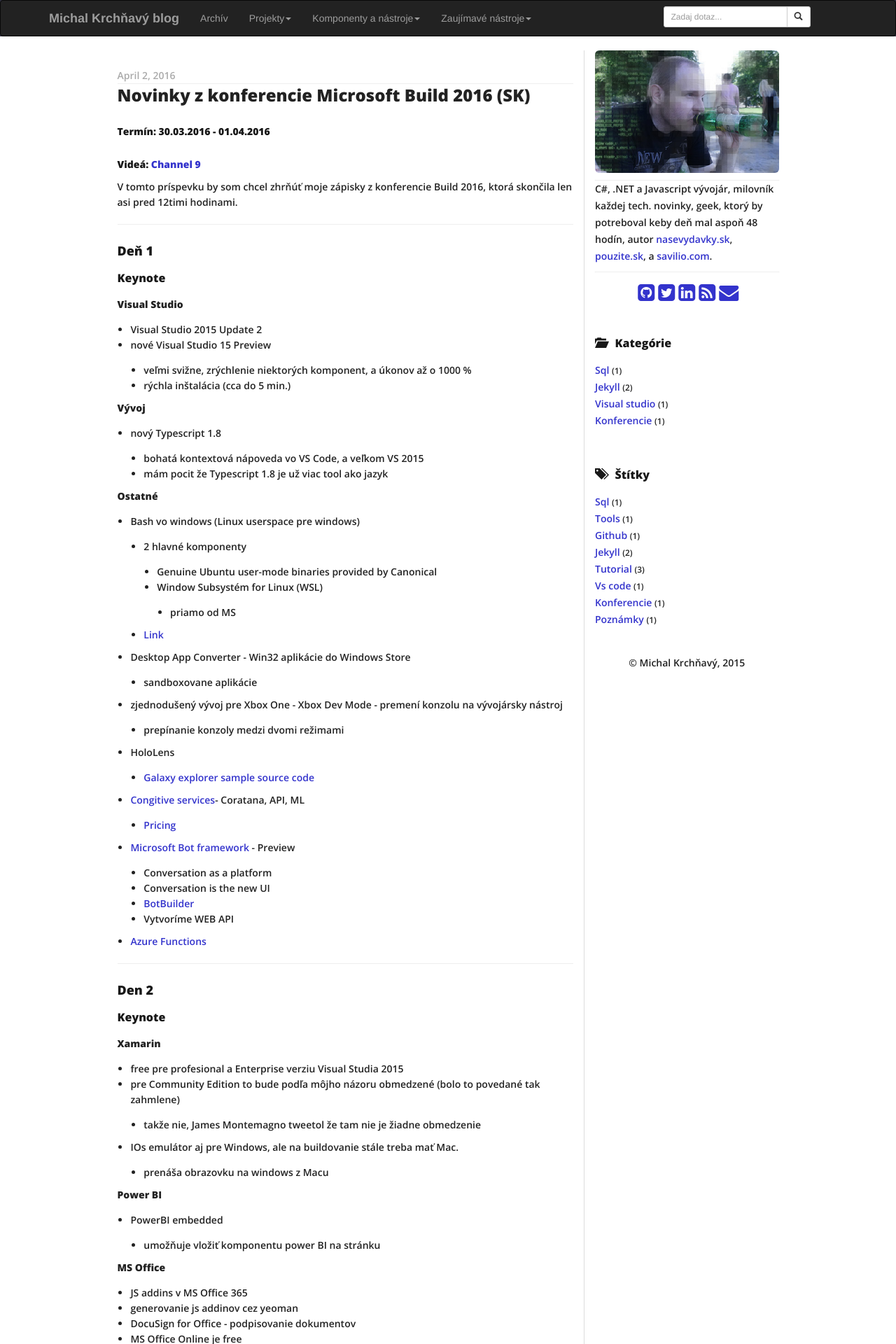
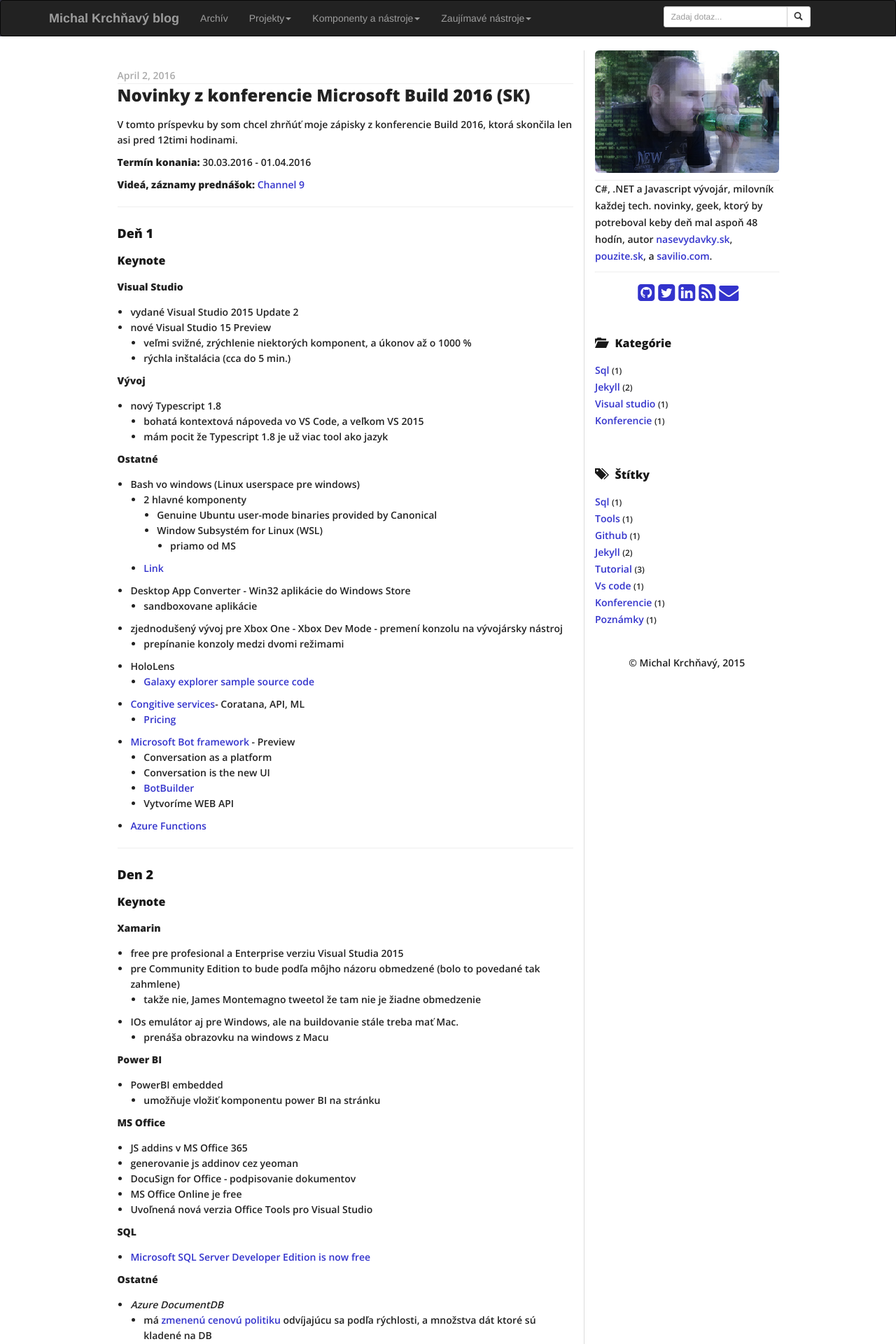
Before and after one commit to zemacik/zemacik.github.io, a Jekyll site: the page built from _posts/2016-04-02-poznamky_z_konferencie_build2016.md, in a window 1280 px wide. Shown: the top 1920 px of the page at 70% size. Built offline with Jekyll 4.4.1, drawn with Linux system fonts in a browser that asks for light colours; nearby versions of some CDN libraries; comment, search, counter and statistics services are not loaded; some of the changed text lies outside the part shown.

Commit message:
Fix clanku

```diff
--- a/_posts/2016-04-02-poznamky_z_konferencie_build2016.md
+++ b/_posts/2016-04-02-poznamky_z_konferencie_build2016.md
@@ -12,11 +12,11 @@
 comments: true
 ---
 
-#### Termín: 30.03.2016 - 01.04.2016
+V tomto príspevku by som chcel zhrňúť moje zápisky z konferencie Build 2016, ktorá skončila len asi pred 12timi hodinami.
 
-#### Videá: [Channel 9](https://channel9.msdn.com/Events/Build/2016)
+**Termín konania:** 30.03.2016 - 01.04.2016
 
-V tomto príspevku by som chcel zhrňúť moje zápisky z konferencie Build 2016, ktorá skončila len asi pred 12timi hodinami.
+**Videá, záznamy prednášok:** [Channel 9](https://channel9.msdn.com/Events/Build/2016)
 
 ---
 
@@ -26,9 +26,9 @@
 
 **Visual Studio**
 
-- Visual Studio 2015 Update 2
+- vydané Visual Studio 2015 Update 2
 - nové Visual Studio 15 Preview
-    - veľmi svižne, zrýchlenie niektorých komponent, a úkonov až o 1000 %
+    - veľmi svižné, zrýchlenie niektorých komponent, a úkonov až o 1000 %
     - rýchla inštalácia (cca do 5 min.)
 
 **Vývoj**
@@ -93,12 +93,13 @@
 
 - [Microsoft SQL Server Developer Edition is now free](https://blogs.technet.microsoft.com/dataplatforminsider/2016/03/31/microsoft-sql-server-developer-edition-is-now-free/?wt.mc_id=WW_CE_DM_OO_SCL_TW&Ocid=C+E%20Social%20FY16_Social_TW_SQLServer_20160331_414281610)
 
-**Ostatne**
+**Ostatné**
 
-- *Azure DocumentDB* má [zmenenú cenovú politiku ](https://azure.microsoft.com/en-us/pricing/details/documentdb/) odvíjajúcu sa podľa rýchlosti, a množstva dát ktoré sú kladené na DB
-- Azure DocumentDB podporuje klientov MongoDB (čiže MongoDB protokol). Wow !
-- Azure DocumentDB už podporuje geo replikáciu
-- Azure Service Fabric je v produkcii
+- *Azure DocumentDB*
+    - má [zmenenú cenovú politiku ](https://azure.microsoft.com/en-us/pricing/details/documentdb/) odvíjajúcu sa podľa rýchlosti, a množstva dát ktoré sú kladené na DB
+    - podporuje klientov MongoDB (čiže MongoDB protokol). Wow !
+    - podporuje geo replikáciu
+- *Azure Service Fabric* je v produkcii
 
 ---
 
```
Also changed, not shown: _includes/css/screen.css (+9 -0 lines).
